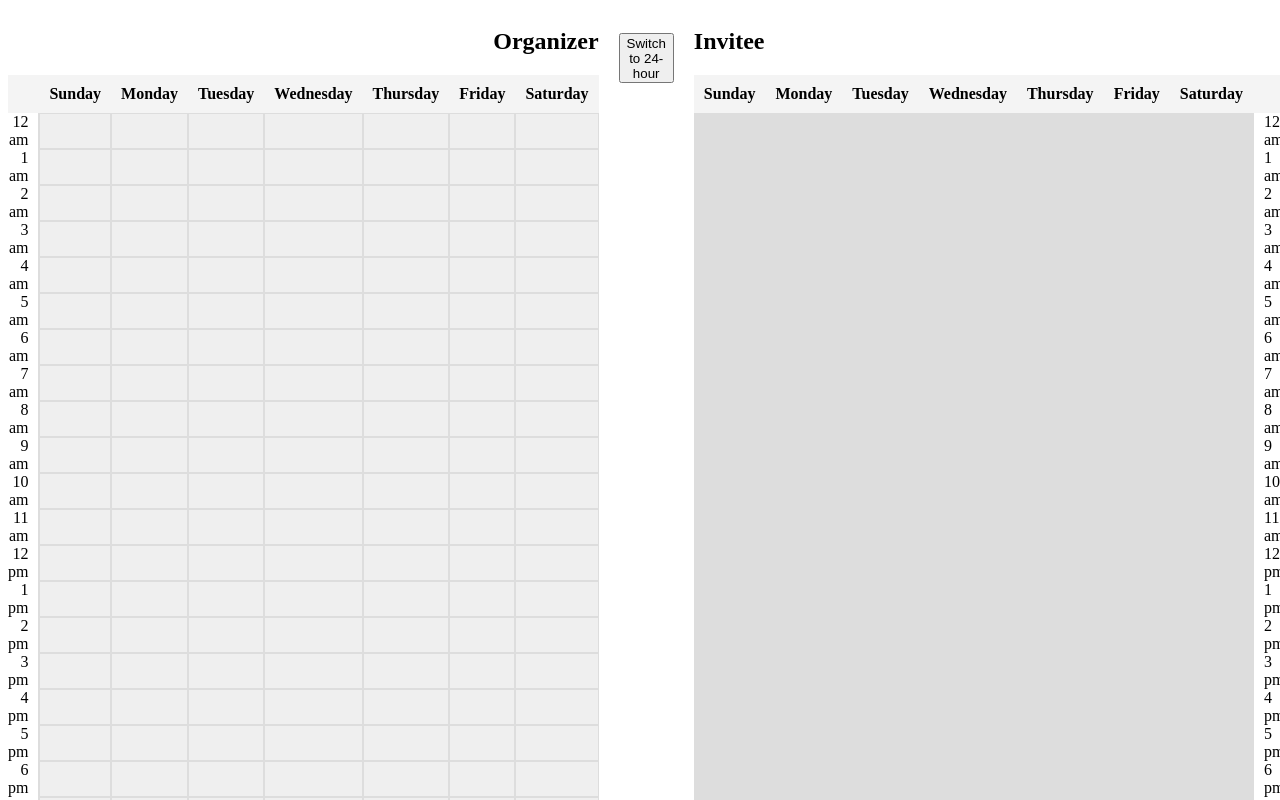
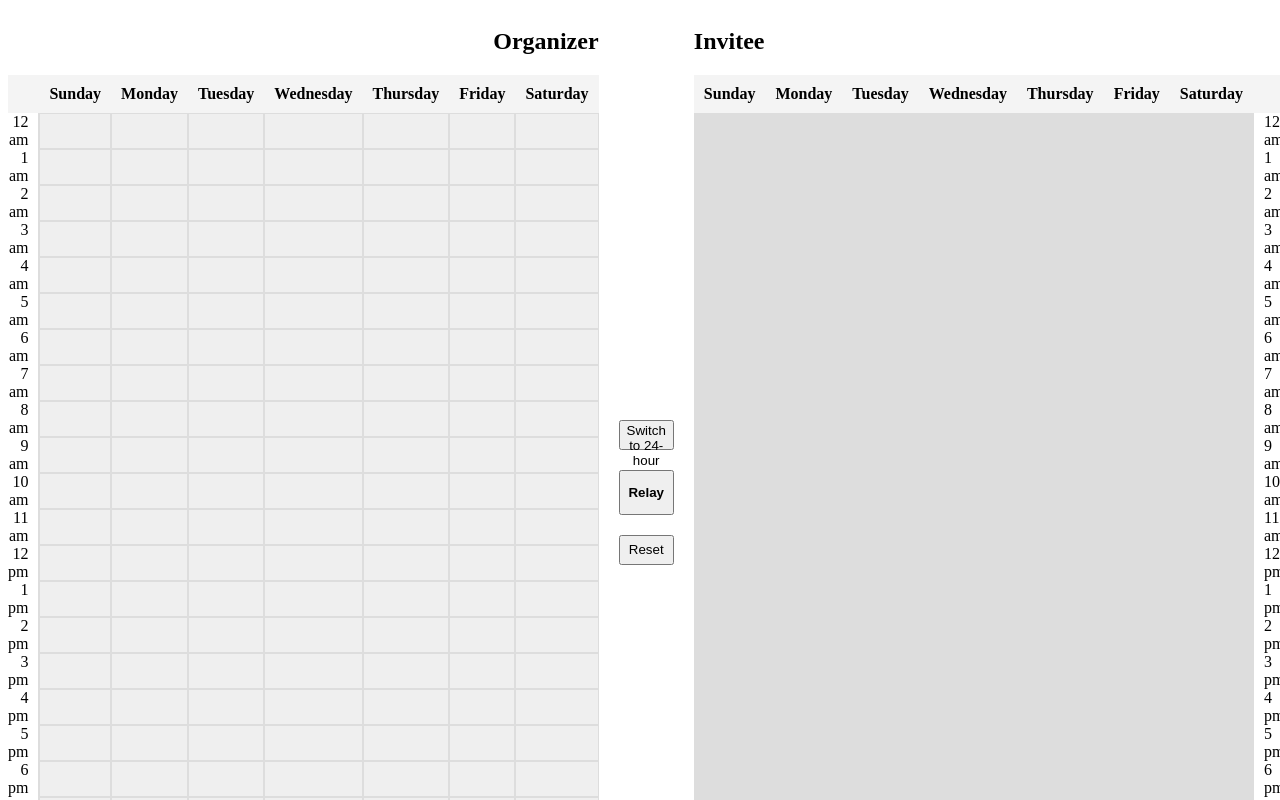
Before and after one commit to patrickthornton/input, a SvelteKit app: page / in a window 1280 px wide. Shown: the top 800 px of the page. Built offline with nearby package versions, Linux system fonts and the light colour scheme.

Commit message:
reset button

```diff
--- a/src/routes/+page.svelte
+++ b/src/routes/+page.svelte
@@ -136,6 +136,16 @@
   function militaryButton() {
     military = !military;
   }
+
+  // Handle reset button functionality
+  function resetButton() {
+    for (let day = 0; day < 7; day++) {
+      for (let hour = 0; hour < 24; hour++) {
+        organizer_availability[day][hour] = false;
+        invitee_availability[day][hour] = false;
+      }
+    }
+  }
 </script>
 
 <svelte:document
@@ -170,9 +180,21 @@
     </div>
   </div>
 
-  <button type="button" class="military-button" on:click={militaryButton}>
-    {military ? "Switch to 12-hour" : "Switch to 24-hour"}
-  </button>
+  <div class="buttons">
+    <button
+      type="button"
+      class="button military-button"
+      on:click={militaryButton}
+    >
+      {military ? "Switch to 12-hour" : "Switch to 24-hour"}
+    </button>
+    <button type="button" class="button relay-button" on:click={militaryButton}>
+      <strong>Relay</strong>
+    </button>
+    <button type="button" class="button reset-button" on:click={resetButton}>
+      Reset
+    </button>
+  </div>
 
   <div>
     <h2>Invitee</h2>
@@ -217,6 +239,10 @@
   {:else}
     <p>No times work yet! Add availabilities above based on your schedule.</p>
   {/if}
+  <p>
+    When finished, hit the <strong>Relay</strong> button to relay your availabilities
+    to the next invitee.
+  </p>
 </div>
 
 <style>
@@ -276,9 +302,19 @@
     cursor: default;
   }
 
-  .military-button {
-    max-height: 50px;
-    margin-top: 25px;
+  .buttons {
+    display: flex;
+    flex-flow: column;
+    justify-content: center;
+    gap: 20px;
+  }
+
+  .button {
+    height: 30px;
+  }
+
+  .relay-button {
+    height: 45px;
   }
 
   .overlapping-times {
```
